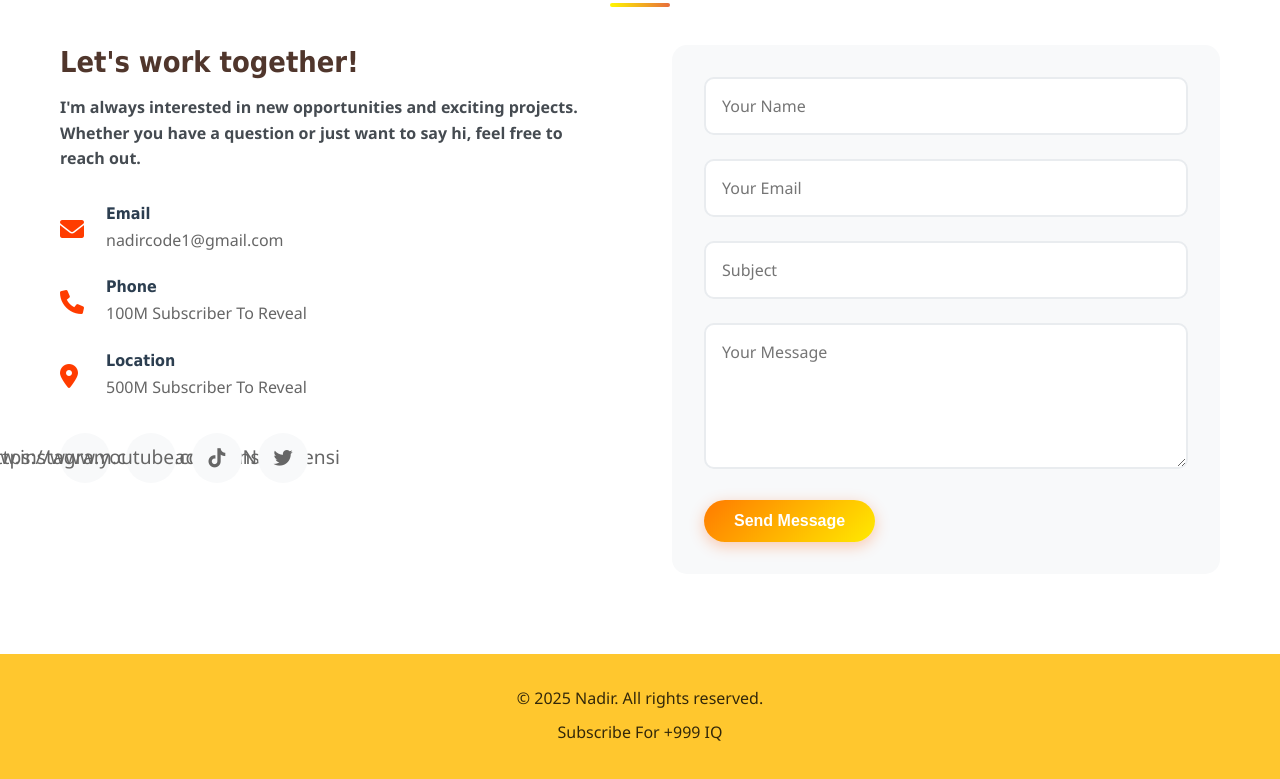
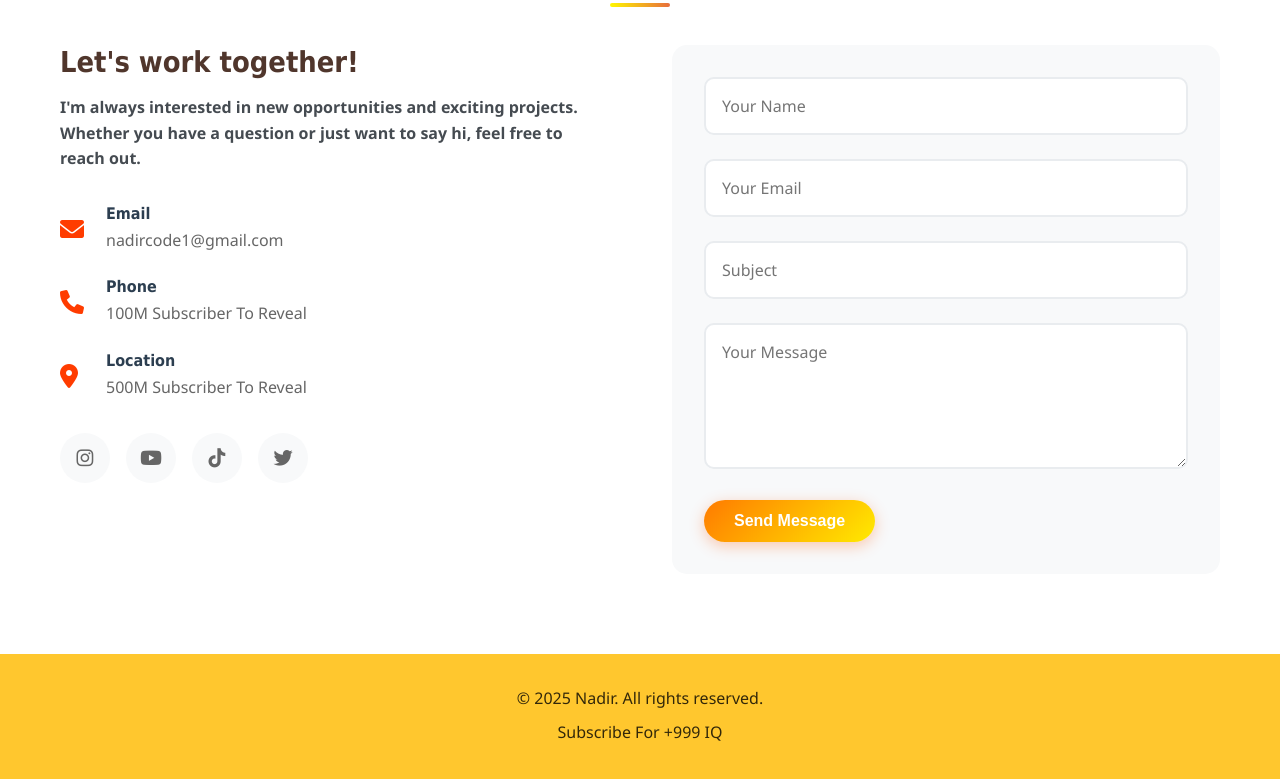
Before and after one commit to nadircode10/NadirSensei, a plain HTML site: page index.html in a window 1280 px wide. Shown: the part 2739-3518 px from the top of the page. Drawn offline with nearby package versions, Linux system fonts and the light colour scheme.

Commit message:
Update index.html

```diff
--- a/index.html
+++ b/index.html
@@ -295,8 +295,8 @@
                         </div>
                     </div>
                     <div class="social-links">
-                        <a href="#" class="social-link"><i class="fab fa-instagram"></i>https://www.instagram.com/nadir_sensei/</a>
-                        <a href="#" class="social-link"><i class="fab fa-youtube"></i>https://www.youtube.com/@NadirSensi</a>
+                        <a href="https://www.instagram.com/nadir_sensei/" class="social-link"><i class="fab fa-instagram"></i></a>
+                        <a href="https://www.youtube.com/@NadirSensi" class="social-link"><i class="fab fa-youtube"></i></a>
                         <a href="#" class="social-link"><i class="fab fa-tiktok"></i></a>
                         <a href="#" class="social-link"><i class="fab fa-twitter"></i></a>
                     </div>
```
